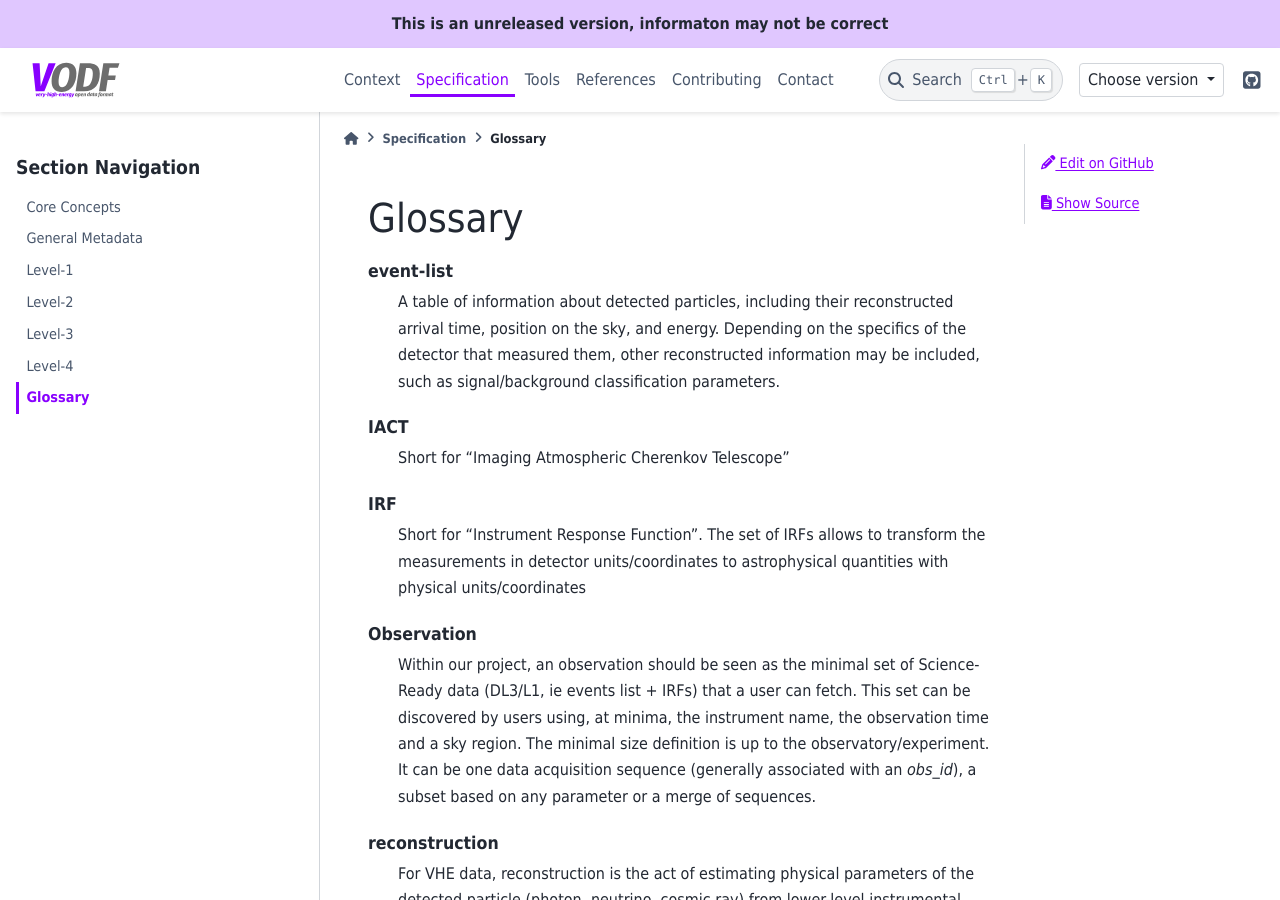
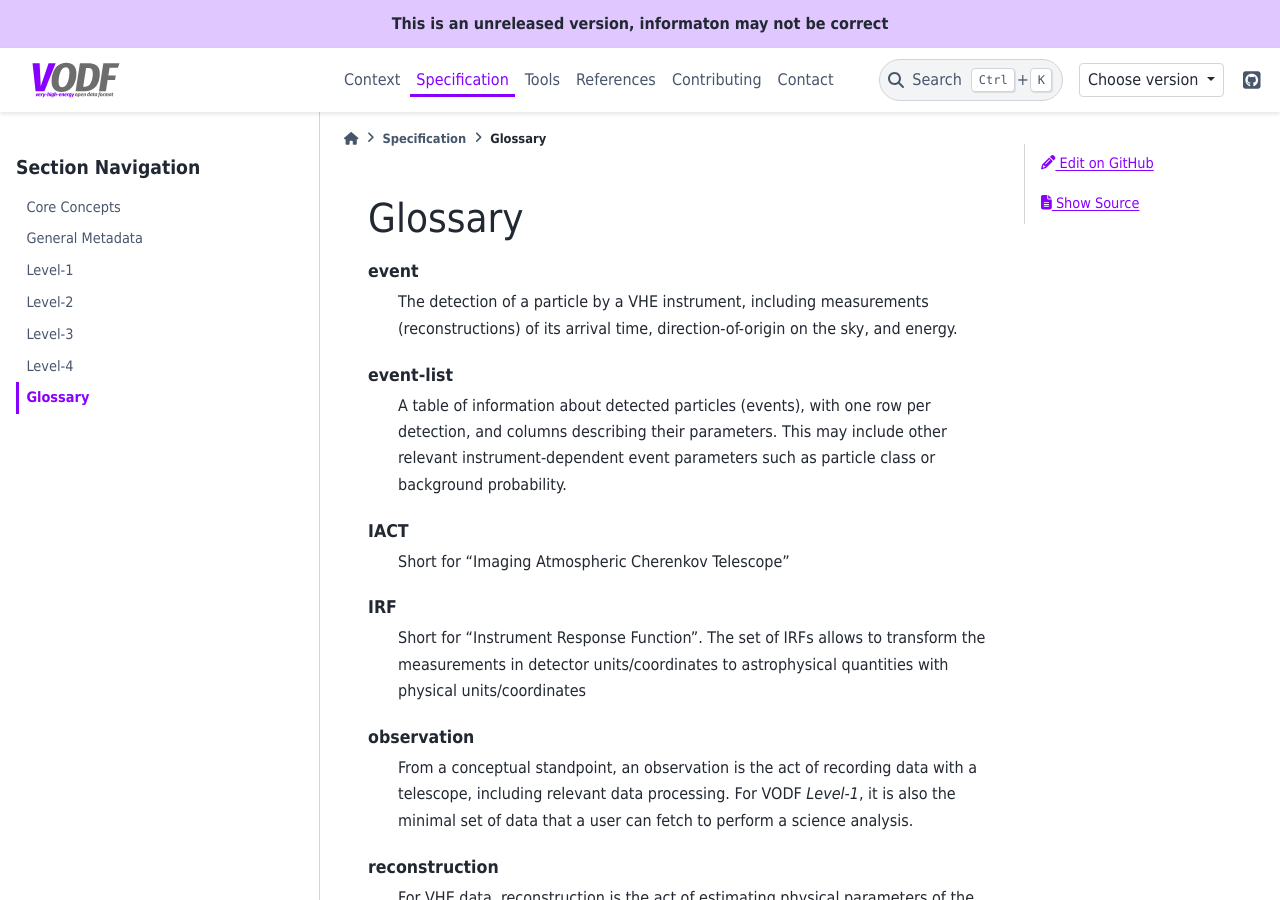
Before and after one commit to VODF/vodf-docs, a Sphinx documentation site: the page built from source/specification/glossary.rst, in a window 1280 px wide and 900 px high. Built offline with Sphinx 7.4.7 and the PyData theme 0.15.4, drawn with Linux system fonts in a browser that asks for light colours.

Commit message:
improved description of observation and glossary

```diff
--- a/source/specification/glossary.rst
+++ b/source/specification/glossary.rst
@@ -3,12 +3,16 @@ Glossary
 
 .. glossary::
 
+    event
+      The detection of a particle by a VHE instrument, including measurements
+      (reconstructions) of its arrival time, direction-of-origin on the sky, and
+      energy.
+
     event-list
-      A table of information about detected particles, including their
-      reconstructed arrival time, position on the sky, and energy. Depending on
-      the specifics of the detector that measured them, other reconstructed
-      information may be included, such as signal/background classification
-      parameters.
+      A table of information about detected particles (events), with one row per
+      detection, and columns describing their parameters. This may include other
+      relevant instrument-dependent event parameters such as particle class or
+      background probability.
 
     IACT
       Short for "Imaging Atmospheric Cherenkov Telescope"
@@ -16,12 +20,11 @@ Glossary
     IRF
       Short for "Instrument Response Function". The set of IRFs allows to transform the measurements in detector units/coordinates to astrophysical quantities with physical units/coordinates
 
-    Observation
-      Within our project, an observation should be seen as the minimal set of Science-Ready data (DL3/L1, ie events list
-      + IRFs) that a user can fetch. This set can be discovered by users using, at minima, the instrument name, the
-      observation time and a sky region. The minimal size definition is up to the observatory/experiment. It can be one
-      data acquisition sequence (generally associated with an `obs_id`), a subset based on any parameter or a merge of
-      sequences.
+    observation
+      From a conceptual standpoint, an observation is the act of recording data
+      with a telescope, including relevant data processing. For VODF `Level-1`,
+      it is also the minimal set of data that a user can fetch to perform a
+      science analysis.
 
     reconstruction
       For VHE data, reconstruction is the act of estimating physical parameters of the detected particle (photon, neutrino, cosmic ray) from lower-level instrumental parameters.  For example, for an IACT, one might reconstruct a gamma ray photon's energy from the Cherenkov light intensity and geometric parameters of the detected air-shower.
```
Also changed, not shown: source/specification/level-1/index.rst (+15 -4 lines).
